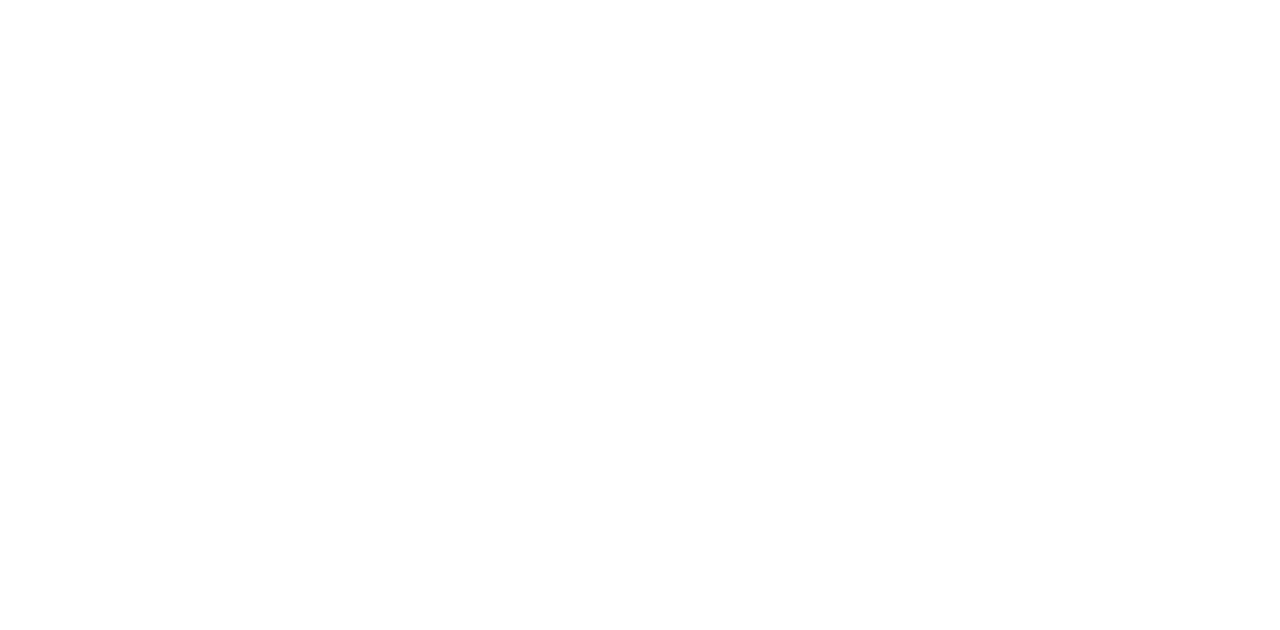
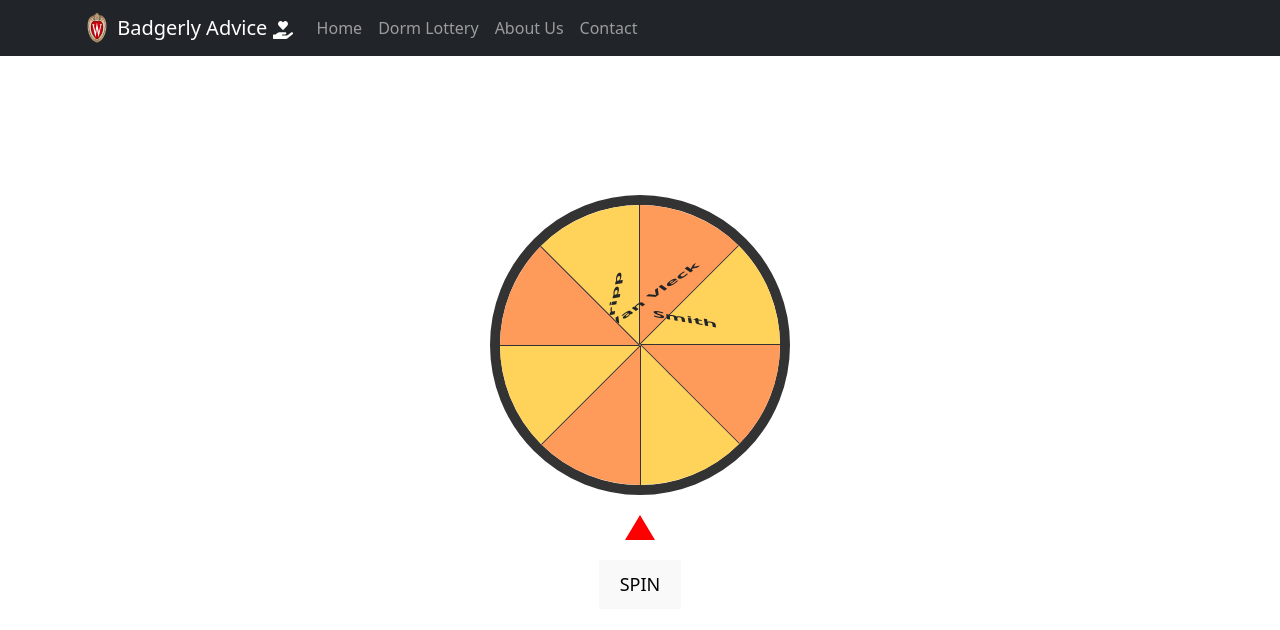
Before and after one commit to CS571-F25/p81, a React (Vite) app: page /p81/dormLottery in a window 1280 px wide. Before the commit this address had no page. Shown: the top 630 px of the page. Built offline with nearby package versions, Linux system fonts and the light colour scheme.

Commit message:
added dorm lottery page

```diff
--- /dev/null
+++ b/src/components/pages/DormLottery.jsx
@@ -0,0 +1,110 @@
+import React, { useState, useRef } from "react";
+
+const dorms = ["Witte", "Sellery", "Barnard", "Bradley", "Slichter", "Tripp", "Van Vleck", "Smith"];
+
+export default function DormLottery() {
+  const [rotation, setRotation] = useState(0);
+  const [spinning, setSpinning] = useState(false);
+  const wheelRef = useRef(null);
+
+  const spin = () => {
+    if (spinning) return;
+    setSpinning(true);
+
+    const sliceDeg = 360 / dorms.length;
+    const randomSlice = Math.floor(Math.random() * dorms.length);
+
+    // We spin 4 full turns then land exactly on the chosen slice
+    const finalRotation = 360 * 4 + randomSlice * sliceDeg + sliceDeg / 2;
+    setRotation(finalRotation);
+
+    // Fire results after animation
+    setTimeout(() => {
+      alert("You got: " + dorms[randomSlice]);
+      setSpinning(false);
+    }, 4000); // match CSS transition duration
+  };
+
+  return (
+    <div style={{ textAlign: "center" }}>
+      <div
+        ref={wheelRef}
+        style={{
+          margin: "20px auto",
+          width: "300px",
+          height: "300px",
+          borderRadius: "50%",
+          border: "10px solid #333",
+          position: "relative",
+          transition: "transform 4s cubic-bezier(0.33, 1, 0.68, 1)",
+          transform: `rotate(${rotation}deg)`,
+          overflow: "hidden",
+        }}
+      >
+        {dorms.map((name, i) => {
+            const sliceDeg = 360 / dorms.length;
+            const rotation = i * sliceDeg;
+
+            return (
+                <div
+                key={i}
+                style={{
+                    position: "absolute",
+                    width: "50%",
+                    height: "50%",
+                    background: i % 2 === 0 ? "#ffd35a" : "#ff9b5a",
+                    transformOrigin: "100% 100%",
+                    transform: `rotate(${rotation}deg) skewY(${90 - sliceDeg}deg)`,
+                    borderRight: "1px solid #333",
+                }}
+                >
+                {/* TEXT LAYER */}
+                <div
+                    style={{
+                    position: "absolute",
+                    top: "50%",
+                    left: "100%",
+                    transform: `rotate(${sliceDeg / 2}deg)`,
+                    transformOrigin: "0 0",
+                    width: "120px",
+                    fontSize: "14px",
+                    fontWeight: "bold",
+                    textAlign: "center",
+                    userSelect: "none",
+                    }}
+                >
+                    {name}
+                </div>
+                </div>
+            );
+            })}
+
+
+    </div>
+
+      {/* Pointer */}
+      <div
+        style={{
+          margin: "0 auto",
+          width: 0,
+          height: 0,
+          borderLeft: "15px solid transparent",
+          borderRight: "15px solid transparent",
+          borderBottom: "25px solid red",
+        }}
+      />
+
+      <button
+        onClick={spin}
+        disabled={spinning}
+        style={{
+          marginTop: "20px",
+          padding: "10px 20px",
+          fontSize: "18px",
+        }}
+      >
+        {spinning ? "Spinning..." : "SPIN"}
+      </button>
+    </div>
+  );
+}
--- a/src/components/structural/BadgerNavbar.jsx
+++ b/src/components/structural/BadgerNavbar.jsx
@@ -23,6 +23,9 @@
             <Nav.Link as={Link} to='/p81/'>
               Home
             </Nav.Link>
+            <Nav.Link as={Link} to='/p81/dormLottery'>
+              Dorm Lottery
+            </Nav.Link>
             <Nav.Link as={Link} to='/p81/about'>
               About Us
             </Nav.Link>
--- a/src/components/structural/Router.jsx
+++ b/src/components/structural/Router.jsx
@@ -3,6 +3,7 @@
 import App from '../../App.jsx';
 import BadgerlyAdvice from '../BadgerlyAdvice.jsx';
 import Contact from '../pages/Contact.jsx';
+import DormLottery from '../pages/DormLottery.jsx';
 
 export default function Router() {
   return (
@@ -10,6 +11,7 @@
       <Routes>
         <Route path='/p81/' element={<BadgerlyAdvice />}>
           <Route index element={<Home />} />
+          <Route path='dormLottery' element={<DormLottery />} />
           <Route path='about' element={<App />} />
           <Route path='contact' element={<Contact />} />
         </Route>
```
Also changed, not shown: 3 other files (tests, documents, lock files or other folders).
